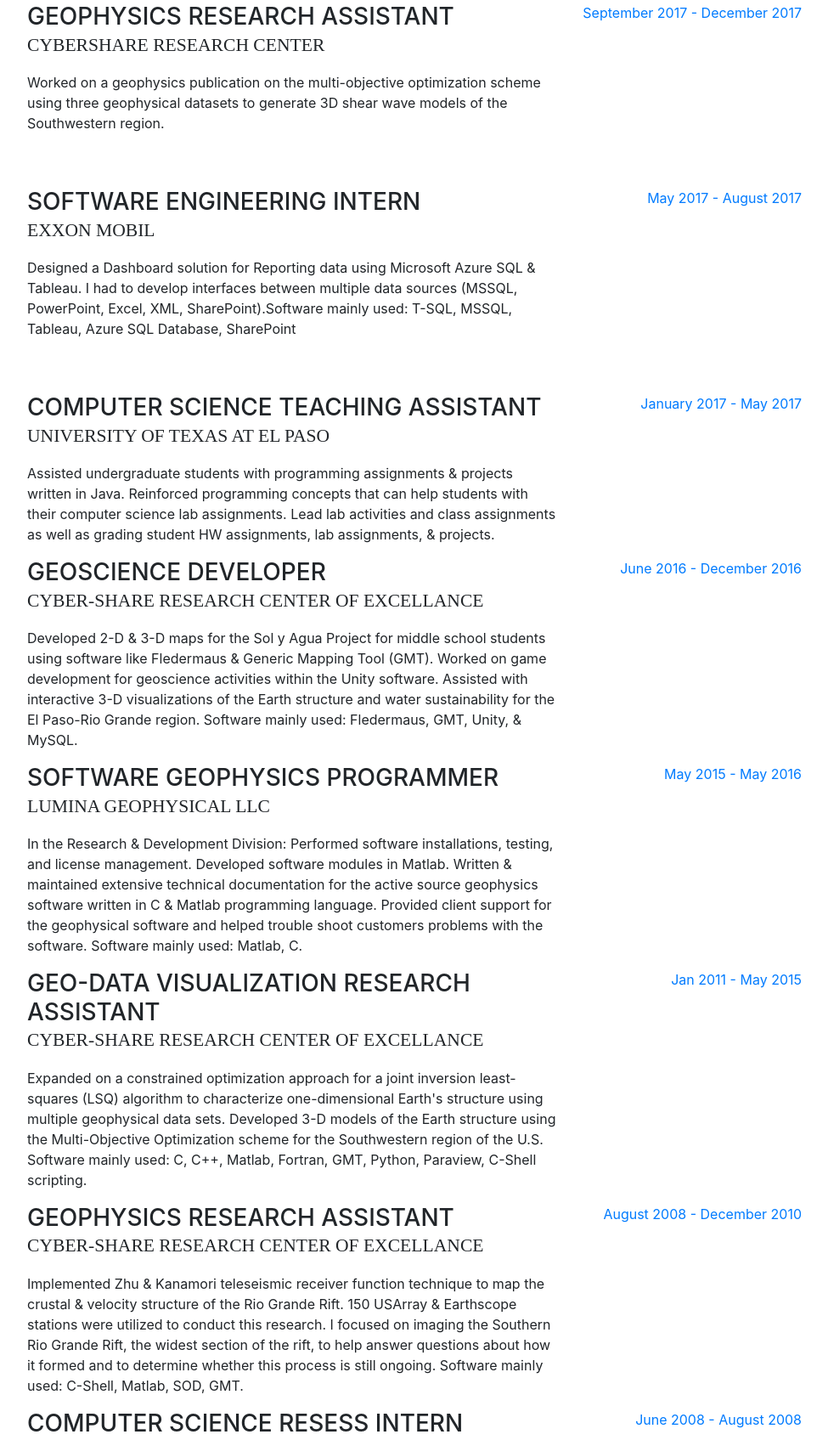
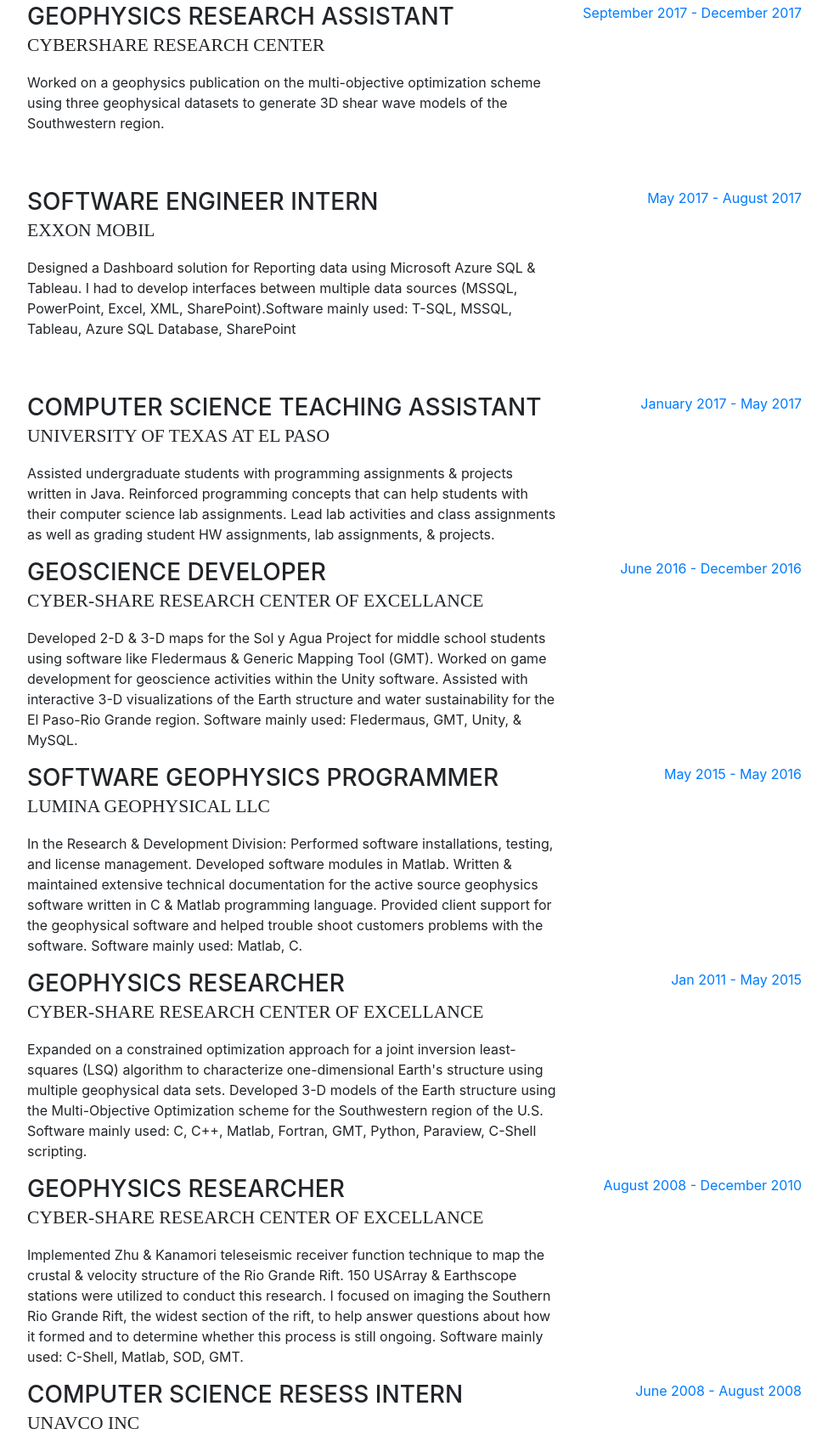
Before and after one commit to lethompson/lethompson.github.io, a website with bundled scripts: page index.html in a window 1280 px wide. Shown: the part 2175-3870 px from the top of the page at 85% size, without its empty margins (288-1263 px from the left). Built offline with nearby package versions, Linux system fonts and the light colour scheme; a web font is replaced by a local one.

Commit message:
Add files via upload

```diff
--- a/index.html
+++ b/index.html
@@ -188,7 +188,7 @@
 
           <div class="resume-item d-flex flex-column flex-md-row mb-5">
             <div class="resume-content mr-auto">
-              <h3 class="mb-0">Software Engineering Intern</h3>
+              <h3 class="mb-0">Software Engineer Intern</h3>
               <div class="subheading mb-3">Exxon Mobil</div>
               <p>Designed a Dashboard solution for Reporting data using Microsoft Azure SQL &amp; Tableau. I had to develop interfaces between multiple data sources (MSSQL, PowerPoint, Excel, XML, SharePoint).Software mainly used: T-SQL, MSSQL, Tableau, Azure SQL Database, SharePoint</p>
             </div>
@@ -233,7 +233,7 @@
 
             <div class="resume-item d-flex flex-column flex-md-row">
             <div class="resume-content mr-auto">
-              <h3 class="mb-0">Geo-Data Visualization Research Assistant</h3>
+              <h3 class="mb-0">Geophysics Researcher</h3>
               <div class="subheading mb-3">Cyber-Share Research Center of Excellance</div>
               <p>Expanded on a constrained optimization approach for a joint inversion least-squares (LSQ) algorithm to characterize one-dimensional Earth's structure using multiple geophysical data sets. Developed 3-D models of the Earth structure using the Multi-Objective Optimization scheme for the Southwestern region of the U.S. Software mainly used: C, C++, Matlab, Fortran, GMT, Python, Paraview, C-Shell scripting. </p>
             </div>
@@ -255,7 +255,7 @@
 
             <div class="resume-item d-flex flex-column flex-md-row">
             <div class="resume-content mr-auto">
-              <h3 class="mb-0">Geophysics Research Assistant</h3>
+              <h3 class="mb-0">Geophysics Researcher</h3>
               <div class="subheading mb-3">Cyber-Share Research Center of Excellance</div>
               <p>Implemented Zhu &amp; Kanamori teleseismic receiver function technique to map the crustal &amp; velocity structure of the Rio Grande Rift. 150 USArray &amp; Earthscope stations were utilized to conduct this research. I focused on imaging the Southern Rio Grande Rift, the widest section of the rift, to help answer questions about how it formed and to determine whether this process is still ongoing. Software mainly used: C-Shell, Matlab, SOD, GMT. </p>
             </div>
@@ -380,7 +380,7 @@
             <div class="resume-content mr-auto">
               <h3 class="mb-0">University of Texas at El Paso</h3>
               <div class="subheading mb-3">Doctor of Philosophy (Ph.D)</div>
-              <div>Geological Sciences: Concentration Geophysics</div>
+              <div>Geophysics</div>
               <p>GPA: 3.94</p>
             </div>
             <div class="resume-date text-md-right">
@@ -526,9 +526,9 @@
 
        <section class="resume-section p-3 p-lg-5 d-flex flex-column" id="port">
         <div class="my-auto">
-          <h2 class="mb-5">AWS Portfolio &amp; Cloud Tutorials</h2>
+          <h2 class="mb-5">Geo-Portfolio &amp; Cloud Tutorials</h2>
 
-           <div class="subheading mb-3"> <a href="http://portfolio-aws-lt.s3-website.us-east-2.amazonaws.com/">AWS Cloud Portfolio</a></div>
+           <div class="subheading mb-3"> <a href="http://geo-portfolio-lt.s3-website-us-east-1.amazonaws.com/index.html">Geo-Portfolio</a></div>
 
            <div class="subheading mb-3"> <a href="http://training-content-aws.s3-website-us-east-1.amazonaws.com/">AWS Cloud Tutorials</a></div>
         </div>
```
